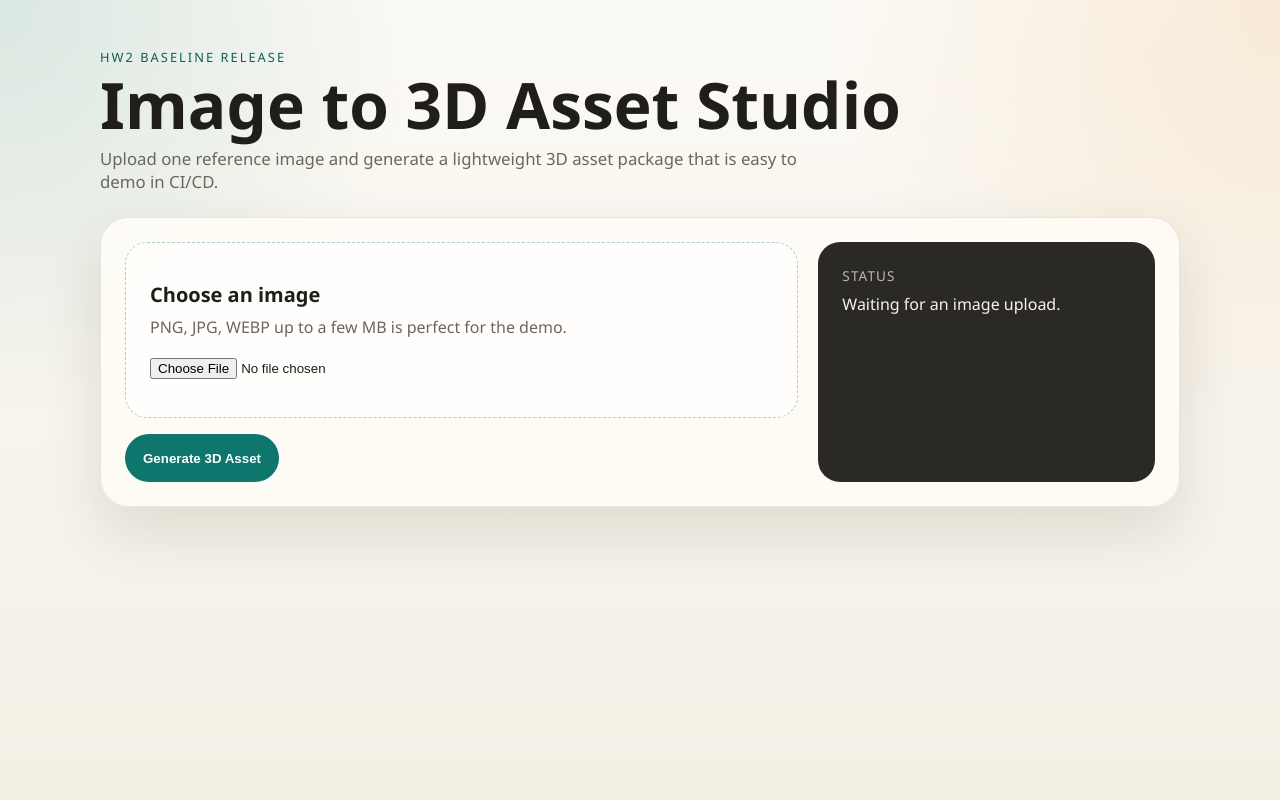
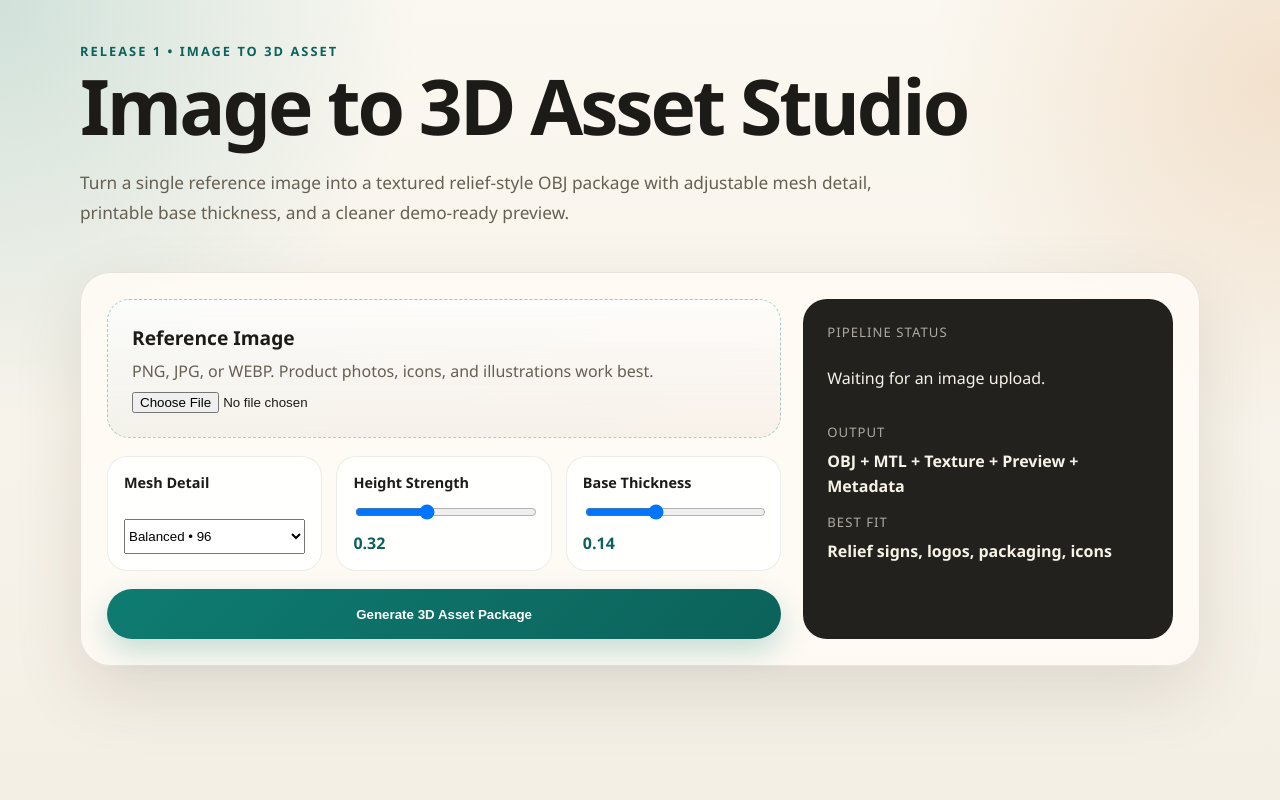
Before and after one commit to Aphrodite31135/OSSW, a FastAPI app: page / in a window 1280 px wide. Run offline with FastAPI, Linux system fonts and the light colour scheme.

Commit message:
Upgrade image-to-3d first release

```diff
--- a/app/main.py
+++ b/app/main.py
@@ -1,6 +1,6 @@
 from pathlib import Path
 
-from fastapi import FastAPI, File, HTTPException, Request, UploadFile
+from fastapi import FastAPI, File, Form, HTTPException, Request, UploadFile
 from fastapi.responses import HTMLResponse
 from fastapi.staticfiles import StaticFiles
 from fastapi.templating import Jinja2Templates
@@ -44,7 +44,12 @@ async def health() -> HealthResponse:
 
 
 @app.post("/api/generate-asset", response_model=AssetResponse)
-async def generate_asset(image: UploadFile = File(...)) -> AssetResponse:
+async def generate_asset(
+    image: UploadFile = File(...),
+    resolution: int = Form(96),
+    height_scale: float = Form(0.32),
+    base_thickness: float = Form(0.14),
+) -> AssetResponse:
     content_type = image.content_type or ""
     if not content_type.startswith("image/"):
         raise HTTPException(status_code=400, detail="Please upload an image file.")
@@ -53,5 +58,18 @@ async def generate_asset(image: UploadFile = File(...)) -> AssetResponse:
     if not image_bytes:
         raise HTTPException(status_code=400, detail="Uploaded image is empty.")
 
-    result = pipeline.generate(image_bytes=image_bytes, original_name=image.filename or "upload.png")
+    if resolution not in {64, 96, 128}:
+        raise HTTPException(status_code=400, detail="Resolution must be 64, 96, or 128.")
+    if not 0.08 <= height_scale <= 0.7:
+        raise HTTPException(status_code=400, detail="Height strength must be between 0.08 and 0.7.")
+    if not 0.04 <= base_thickness <= 0.3:
+        raise HTTPException(status_code=400, detail="Base thickness must be between 0.04 and 0.3.")
+
+    result = pipeline.generate(
+        image_bytes=image_bytes,
+        original_name=image.filename or "upload.png",
+        resolution=resolution,
+        height_scale=height_scale,
+        base_thickness=base_thickness,
+    )
     return AssetResponse(**result)
--- a/app/schemas.py
+++ b/app/schemas.py
@@ -11,6 +11,10 @@ class AssetResponse(BaseModel):
     asset_url: str
     texture_url: str
     preview_url: str
+    metadata_url: str
     vertex_count: int
     face_count: int
+    resolution: int
+    height_scale: float
+    base_thickness: float
     summary: str
--- a/app/static/app.js
+++ b/app/static/app.js
@@ -1,5 +1,12 @@
 const form = document.getElementById("asset-form");
 const imageInput = document.getElementById("image-input");
+const resolutionInput = document.getElementById("resolution-input");
+const heightScaleInput = document.getElementById("height-scale-input");
+const baseThicknessInput = document.getElementById("base-thickness-input");
+const heightScaleValue = document.getElementById("height-scale-value");
+const baseThicknessValue = document.getElementById("base-thickness-value");
+const sourcePreview = document.getElementById("source-preview");
+const sourceImage = document.getElementById("source-image");
 const submitButton = document.getElementById("submit-button");
 const statusText = document.getElementById("status-text");
 const resultCard = document.getElementById("result-card");
@@ -7,8 +14,33 @@ const resultSummary = document.getElementById("result-summary");
 const previewImage = document.getElementById("preview-image");
 const assetLink = document.getElementById("asset-link");
 const textureLink = document.getElementById("texture-link");
+const metadataLink = document.getElementById("metadata-link");
 const vertexCount = document.getElementById("vertex-count");
 const faceCount = document.getElementById("face-count");
+const resolutionValue = document.getElementById("resolution-value");
+const heightValue = document.getElementById("height-value");
+const baseValue = document.getElementById("base-value");
+
+function syncRangeLabels() {
+  heightScaleValue.textContent = Number(heightScaleInput.value).toFixed(2);
+  baseThicknessValue.textContent = Number(baseThicknessInput.value).toFixed(2);
+}
+
+function showSourcePreview(file) {
+  if (!file) {
+    sourcePreview.classList.add("hidden");
+    sourceImage.removeAttribute("src");
+    return;
+  }
+
+  sourceImage.src = URL.createObjectURL(file);
+  sourcePreview.classList.remove("hidden");
+}
+
+heightScaleInput.addEventListener("input", syncRangeLabels);
+baseThicknessInput.addEventListener("input", syncRangeLabels);
+imageInput.addEventListener("change", () => showSourcePreview(imageInput.files[0]));
+syncRangeLabels();
 
 form.addEventListener("submit", async (event) => {
   event.preventDefault();
@@ -20,9 +52,12 @@ form.addEventListener("submit", async (event) => {
 
   const payload = new FormData();
   payload.append("image", imageInput.files[0]);
+  payload.append("resolution", resolutionInput.value);
+  payload.append("height_scale", heightScaleInput.value);
+  payload.append("base_thickness", baseThicknessInput.value);
 
   submitButton.disabled = true;
-  statusText.textContent = "Generating a 3D asset package from the uploaded image...";
+  statusText.textContent = "Analyzing image tones, building depth, and packaging the 3D asset...";
   resultCard.classList.add("hidden");
 
   try {
@@ -41,8 +76,12 @@ form.addEventListener("submit", async (event) => {
     previewImage.src = data.preview_url;
     assetLink.href = data.asset_url;
     textureLink.href = data.texture_url;
+    metadataLink.href = data.metadata_url;
     vertexCount.textContent = data.vertex_count.toLocaleString();
     faceCount.textContent = data.face_count.toLocaleString();
+    resolutionValue.textContent = `${data.resolution} px`;
+    heightValue.textContent = Number(data.height_scale).toFixed(2);
+    baseValue.textContent = Number(data.base_thickness).toFixed(2);
     statusText.textContent = `Asset generated successfully. Job ID: ${data.job_id}`;
     resultCard.classList.remove("hidden");
   } catch (error) {
--- a/app/static/styles.css
+++ b/app/static/styles.css
@@ -1,13 +1,15 @@
 :root {
   color-scheme: light;
-  --bg: #f3efe5;
-  --surface: rgba(255, 252, 246, 0.88);
-  --ink: #1f1e1a;
-  --muted: #6b675b;
-  --accent: #0f766e;
-  --accent-strong: #115e59;
-  --line: rgba(31, 30, 26, 0.1);
-  --shadow: 0 24px 60px rgba(55, 43, 20, 0.12);
+  --bg: #f4efe5;
+  --surface: rgba(255, 251, 245, 0.88);
+  --surface-strong: rgba(255, 255, 255, 0.92);
+  --ink: #1d1b17;
+  --muted: #665f53;
+  --accent: #0e7c72;
+  --accent-strong: #0c625a;
+  --warm: #cc7a2d;
+  --line: rgba(29, 27, 23, 0.1);
+  --shadow: 0 26px 70px rgba(59, 43, 18, 0.12);
 }
 
 * {
@@ -20,24 +22,27 @@ body {
   font-family: "Segoe UI", "Noto Sans KR", sans-serif;
   color: var(--ink);
   background:
-    radial-gradient(circle at top left, rgba(15, 118, 110, 0.14), transparent 28%),
-    radial-gradient(circle at top right, rgba(217, 119, 6, 0.12), transparent 30%),
-    linear-gradient(180deg, #fcfaf5 0%, var(--bg) 100%);
+    radial-gradient(circle at 0% 0%, rgba(14, 124, 114, 0.18), transparent 28%),
+    radial-gradient(circle at 100% 10%, rgba(204, 122, 45, 0.18), transparent 24%),
+    linear-gradient(180deg, #fbf8f1 0%, var(--bg) 100%);
 }
 
 .shell {
-  width: min(1080px, calc(100% - 32px));
+  width: min(1120px, calc(100% - 32px));
   margin: 0 auto;
-  padding: 48px 0 64px;
+  padding: 42px 0 64px;
 }
 
 .hero {
-  margin-bottom: 24px;
+  display: grid;
+  gap: 14px;
+  margin-bottom: 28px;
 }
 
 .eyebrow {
-  margin: 0 0 8px;
+  margin: 0 0 10px;
   font-size: 0.8rem;
+  font-weight: 700;
   letter-spacing: 0.16em;
   text-transform: uppercase;
   color: var(--accent-strong);
@@ -51,60 +56,120 @@ p {
 
 h1 {
   margin-bottom: 12px;
-  font-size: clamp(2.2rem, 5vw, 4.4rem);
-  line-height: 0.96;
+  font-size: clamp(2.5rem, 6vw, 5rem);
+  line-height: 0.94;
+  letter-spacing: -0.04em;
+}
+
+h2 {
+  margin-bottom: 12px;
+  font-size: clamp(1.6rem, 3vw, 2.2rem);
 }
 
 .lead {
-  max-width: 720px;
-  font-size: 1.05rem;
+  max-width: 820px;
+  font-size: 1.08rem;
+  line-height: 1.7;
   color: var(--muted);
+}
+
+.workspace {
+  display: grid;
+  gap: 22px;
 }
 
 .panel,
 .result-card {
   display: grid;
-  gap: 20px;
-  padding: 24px;
+  gap: 22px;
+  padding: 26px;
   border: 1px solid var(--line);
-  border-radius: 28px;
+  border-radius: 30px;
   background: var(--surface);
   box-shadow: var(--shadow);
   backdrop-filter: blur(18px);
 }
 
 .panel {
-  grid-template-columns: minmax(0, 2fr) minmax(280px, 1fr);
+  grid-template-columns: minmax(0, 1.55fr) minmax(280px, 0.85fr);
 }
 
-.form-panel,
-.status-card {
-  min-height: 240px;
+.form-panel {
+  display: grid;
+  gap: 18px;
 }
 
 .upload-zone {
   display: flex;
   flex-direction: column;
-  justify-content: center;
   gap: 8px;
-  min-height: 176px;
   padding: 24px;
-  border: 1.5px dashed rgba(15, 118, 110, 0.35);
+  border: 1.5px dashed rgba(14, 124, 114, 0.35);
   border-radius: 22px;
-  background: rgba(255, 255, 255, 0.65);
+  background:
+    linear-gradient(180deg, rgba(255, 255, 255, 0.8), rgba(246, 241, 233, 0.72)),
+    linear-gradient(90deg, rgba(14, 124, 114, 0.08), rgba(204, 122, 45, 0.08));
 }
 
 .upload-title {
-  font-size: 1.25rem;
+  font-size: 1.2rem;
   font-weight: 700;
 }
 
 .upload-copy {
   color: var(--muted);
+  line-height: 1.55;
 }
 
-input[type="file"] {
-  margin-top: 12px;
+input[type="file"],
+select,
+input[type="range"] {
+  width: 100%;
+}
+
+.source-preview,
+.preview-frame {
+  border-radius: 24px;
+  overflow: hidden;
+  background: linear-gradient(180deg, #efe7d8 0%, #dfeee7 100%);
+  border: 1px solid rgba(29, 27, 23, 0.08);
+}
+
+.source-preview {
+  min-height: 180px;
+}
+
+.source-preview img,
+.preview-frame img {
+  width: 100%;
+  height: 100%;
+  object-fit: cover;
+  display: block;
+}
+
+.controls {
+  display: grid;
+  grid-template-columns: repeat(3, minmax(0, 1fr));
+  gap: 14px;
+}
+
+.control {
+  display: grid;
+  gap: 10px;
+  padding: 16px;
+  border-radius: 20px;
+  background: var(--surface-strong);
+  border: 1px solid rgba(29, 27, 23, 0.08);
+}
+
+.control span {
+  font-size: 0.9rem;
+  font-weight: 700;
+}
+
+.control strong {
+  font-size: 1rem;
+  color: var(--accent-strong);
 }
 
 button,
@@ -112,94 +177,151 @@ button,
   display: inline-flex;
   align-items: center;
   justify-content: center;
-  min-height: 48px;
+  min-height: 50px;
   padding: 0 18px;
   border-radius: 999px;
   border: none;
+  text-decoration: none;
   font-weight: 700;
-  text-decoration: none;
 }
 
 button {
-  margin-top: 16px;
-  background: var(--accent);
-  color: white;
+  background: linear-gradient(135deg, var(--accent) 0%, var(--accent-strong) 100%);
+  color: #fff;
   cursor: pointer;
+  box-shadow: 0 12px 30px rgba(14, 124, 114, 0.24);
 }
 
 button:disabled {
-  opacity: 0.65;
+  opacity: 0.7;
   cursor: progress;
 }
 
 .status-card {
+  display: grid;
+  gap: 18px;
+  align-content: start;
+  min-height: 100%;
   padding: 24px;
-  border-radius: 22px;
-  background: rgba(31, 30, 26, 0.95);
-  color: #f8f4ea;
+  border-radius: 24px;
+  background: rgba(26, 24, 21, 0.96);
+  color: #f7f2e7;
 }
 
 .status-label,
-.stat-label {
+.stat-label,
+.status-key {
   display: block;
   margin-bottom: 8px;
-  color: rgba(248, 244, 234, 0.7);
-  font-size: 0.85rem;
+  font-size: 0.82rem;
   text-transform: uppercase;
   letter-spacing: 0.08em;
 }
 
+.status-label,
+.status-key {
+  color: rgba(247, 242, 231, 0.66);
+}
+
+.status-list {
+  display: grid;
+  gap: 14px;
+}
+
+.status-list strong {
+  line-height: 1.55;
+}
+
 .result-card {
-  grid-template-columns: minmax(0, 1.1fr) minmax(300px, 0.9fr);
-  margin-top: 24px;
+  grid-template-columns: minmax(0, 1.05fr) minmax(320px, 0.95fr);
+}
+
+.result-copy {
+  display: grid;
+  align-content: start;
+}
+
+.stats {
+  display: grid;
+  grid-template-columns: repeat(3, minmax(0, 1fr));
+  gap: 14px;
+  margin: 22px 0 10px;
+}
+
+.stats.secondary {
+  grid-template-columns: repeat(2, minmax(0, 1fr));
+  margin-top: 0;
+}
+
+.stats > div {
+  padding: 16px;
+  border-radius: 20px;
+  background: rgba(255, 255, 255, 0.66);
+  border: 1px solid rgba(29, 27, 23, 0.08);
+}
+
+.stat-label {
+  color: var(--muted);
+}
+
+.stats strong {
+  font-size: 1.25rem;
+}
+
+.actions {
+  display: flex;
+  flex-wrap: wrap;
+  gap: 12px;
+  margin-top: 12px;
+}
+
+.actions a {
+  background: #efe6d4;
+  color: var(--ink);
+}
+
+.actions a:hover,
+button:hover {
+  filter: brightness(0.98);
+}
+
+.preview-stack {
+  display: grid;
+}
+
+.preview-frame {
+  min-height: 340px;
 }
 
 .hidden {
   display: none;
 }
 
-.stats {
-  display: flex;
-  gap: 24px;
-  margin: 20px 0;
-}
-
-.stats strong {
-  font-size: 1.4rem;
-}
-
-.actions {
-  display: flex;
-  flex-wrap: wrap;
-  gap: 12px;
-}
-
-.actions a {
-  background: #efe7d4;
-  color: var(--ink);
-}
-
-.preview-frame {
-  min-height: 280px;
-  border-radius: 22px;
-  overflow: hidden;
-  background: linear-gradient(180deg, #dceee8 0%, #f2e7d6 100%);
-}
-
-.preview-frame img {
-  width: 100%;
-  height: 100%;
-  object-fit: cover;
-}
-
-@media (max-width: 840px) {
+@media (max-width: 920px) {
   .panel,
   .result-card {
     grid-template-columns: 1fr;
   }
 
-  .shell {
-    width: min(100% - 20px, 1080px);
-    padding-top: 28px;
+  .controls {
+    grid-template-columns: 1fr;
   }
 }
+
+@media (max-width: 640px) {
+  .shell {
+    width: min(100% - 20px, 1120px);
+    padding-top: 24px;
+  }
+
+  .panel,
+  .result-card {
+    padding: 18px;
+    border-radius: 22px;
+  }
+
+  .stats,
+  .stats.secondary {
+    grid-template-columns: 1fr 1fr;
+  }
+}
--- a/app/templates/index.html
+++ b/app/templates/index.html
@@ -9,27 +9,69 @@
   <body>
     <main class="shell">
       <section class="hero">
-        <p class="eyebrow">HW2 Baseline Release</p>
+        <div>
+          <p class="eyebrow">Release 1 • Image to 3D Asset</p>
           <h1>{{ app_name }}</h1>
+        </div>
         <p class="lead">
-          Upload one reference image and generate a lightweight 3D asset package that is easy to demo in CI/CD.
+          Turn a single reference image into a textured relief-style OBJ package with adjustable mesh detail,
+          printable base thickness, and a cleaner demo-ready preview.
         </p>
       </section>
 
+      <section class="workspace">
         <section class="panel">
           <form id="asset-form" class="form-panel">
             <label for="image-input" class="upload-zone">
-            <span class="upload-title">Choose an image</span>
-            <span class="upload-copy">PNG, JPG, WEBP up to a few MB is perfect for the demo.</span>
+              <span class="upload-title">Reference Image</span>
+              <span class="upload-copy">PNG, JPG, or WEBP. Product photos, icons, and illustrations work best.</span>
               <input id="image-input" name="image" type="file" accept="image/*" required />
             </label>
-          <button id="submit-button" type="submit">Generate 3D Asset</button>
+
+            <div id="source-preview" class="source-preview hidden">
+              <img id="source-image" alt="Selected source preview" />
+            </div>
+
+            <div class="controls">
+              <label class="control">
+                <span>Mesh Detail</span>
+                <select id="resolution-input" name="resolution">
+                  <option value="64">Fast • 64</option>
+                  <option value="96" selected>Balanced • 96</option>
+                  <option value="128">Sharp • 128</option>
+                </select>
+              </label>
+
+              <label class="control">
+                <span>Height Strength</span>
+                <input id="height-scale-input" name="height_scale" type="range" min="0.08" max="0.70" step="0.02" value="0.32" />
+                <strong id="height-scale-value">0.32</strong>
+              </label>
+
+              <label class="control">
+                <span>Base Thickness</span>
+                <input id="base-thickness-input" name="base_thickness" type="range" min="0.04" max="0.30" step="0.02" value="0.14" />
+                <strong id="base-thickness-value">0.14</strong>
+              </label>
+            </div>
+
+            <button id="submit-button" type="submit">Generate 3D Asset Package</button>
           </form>
 
-        <div id="status-card" class="status-card">
-          <p class="status-label">Status</p>
+          <aside class="status-card">
+            <p class="status-label">Pipeline Status</p>
             <p id="status-text">Waiting for an image upload.</p>
+            <div class="status-list">
+              <div>
+                <span class="status-key">Output</span>
+                <strong>OBJ + MTL + Texture + Preview + Metadata</strong>
               </div>
+              <div>
+                <span class="status-key">Best fit</span>
+                <strong>Relief signs, logos, packaging, icons</strong>
+              </div>
+            </div>
+          </aside>
         </section>
 
         <section id="result-card" class="result-card hidden">
@@ -37,6 +79,7 @@
             <p class="eyebrow">Generated Result</p>
             <h2 id="result-title">Asset Ready</h2>
             <p id="result-summary"></p>
+
             <div class="stats">
               <div>
                 <span class="stat-label">Vertices</span>
@@ -46,15 +89,36 @@
                 <span class="stat-label">Faces</span>
                 <strong id="face-count">0</strong>
               </div>
+              <div>
+                <span class="stat-label">Resolution</span>
+                <strong id="resolution-value">0</strong>
               </div>
+            </div>
+
+            <div class="stats secondary">
+              <div>
+                <span class="stat-label">Height</span>
+                <strong id="height-value">0.00</strong>
+              </div>
+              <div>
+                <span class="stat-label">Base</span>
+                <strong id="base-value">0.00</strong>
+              </div>
+            </div>
+
             <div class="actions">
               <a id="asset-link" href="#" target="_blank" rel="noreferrer">Download ZIP</a>
               <a id="texture-link" href="#" target="_blank" rel="noreferrer">Open Texture</a>
+              <a id="metadata-link" href="#" target="_blank" rel="noreferrer">Open Metadata</a>
             </div>
           </div>
+
+          <div class="preview-stack">
             <div class="preview-frame">
               <img id="preview-image" alt="Generated asset preview" />
             </div>
+          </div>
+        </section>
       </section>
     </main>
 
```
Also changed, not shown: app/services/asset_pipeline.py (+251 -40 lines), README.md, 1 other file. Lines whose indentation alone changed are shown as unchanged.
